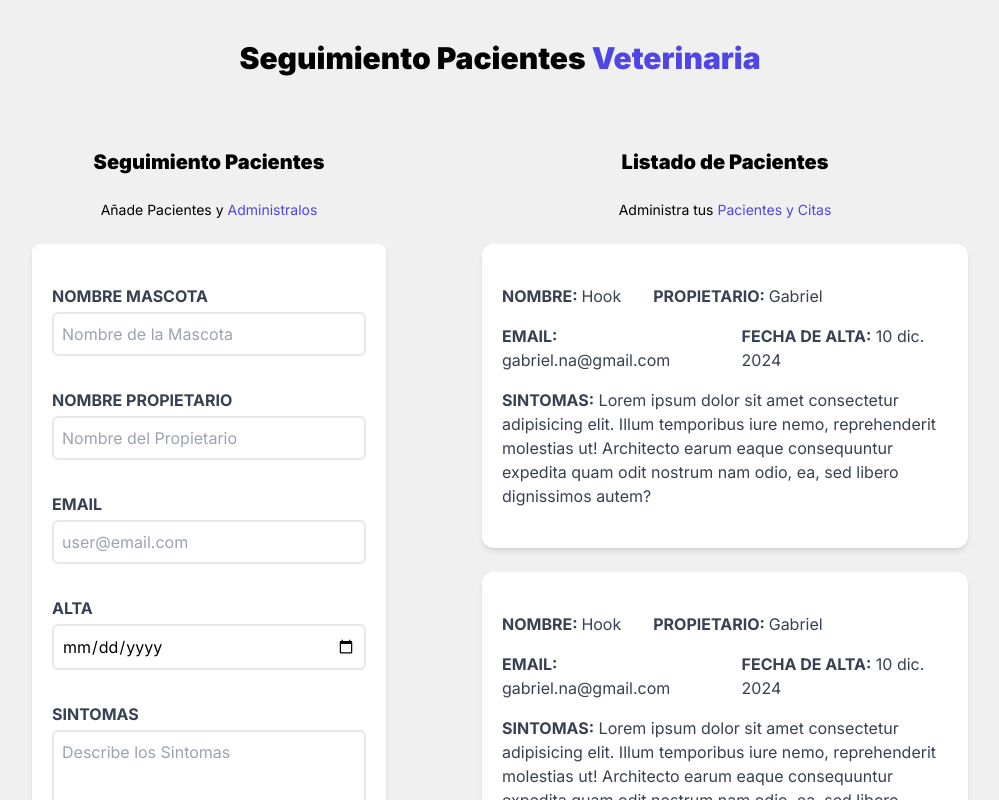
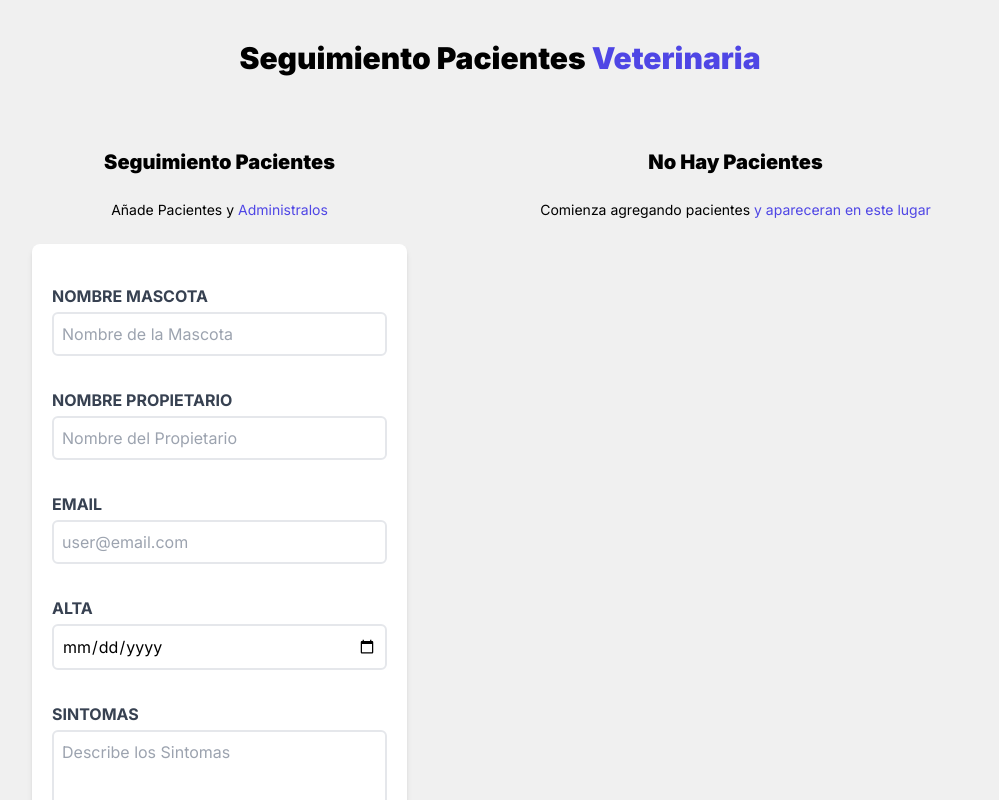
Before and after one commit to NunezGabriel/Vet-monitoring, a Next.js app: page / in a window 1280 px wide. Shown: the top 800 px of the page, without its empty margins (140-1139 px from the left). Built offline with nearby package versions, Linux system fonts and the light colour scheme.

Commit message:
creating and render pacientes

```diff
--- a/src/app/page.js
+++ b/src/app/page.js
@@ -12,7 +12,7 @@ export default function Home() {
       <HeaderComponent />
       <section className="mt-10 flex flex-col gap-8 md:flex-row max-w-[1000px] mx-auto md:justify-between">
         <PacienteForm setPacientes={setPacientes} pacientes={pacientes} />
-        <ListadoPacientes />
+        <ListadoPacientes pacientes={pacientes} />
       </section>
     </>
   );
--- a/src/components/Form.jsx
+++ b/src/components/Form.jsx
@@ -1,5 +1,6 @@
 "use client";
 import { useEffect, useState } from "react";
+import ErrorComponent from "./error";
 
 const PacienteForm = ({ setPacientes, pacientes }) => {
   const [nombre, setNombre] = useState("");
@@ -21,6 +22,13 @@ const PacienteForm = ({ setPacientes, pacientes }) => {
       setError(false);
     }
     /////////////////////////////////////
+    const generarID = () => {
+      const random = Math.random().toString(36);
+      const fecha = Date.now().toString(36);
+
+      return random + fecha;
+    };
+    /////////////////////////////////////
     //objeto de paciente
     const objetoPaciente = {
       //no es necesario poner key y value solo basta con el key ya que si el key va a tener el mismo valor que el value por las nuevas feaatures de js se puede poner asi, te ahorras text :)
@@ -29,6 +37,7 @@ const PacienteForm = ({ setPacientes, pacientes }) => {
       email,
       alta,
       sintomas,
+      id: generarID(),
     };
     //agregando datos del form al state
     setPacientes([...pacientes, objetoPaciente]); //hacemos esto prq si solo agregamos objeto paciente se va a reescribir cada vez que agregarmso un paciente nuevo pero con esto hacemos una copia de lo que habia antes en el array y agregamos un nuevo paciente :)
@@ -50,11 +59,12 @@ const PacienteForm = ({ setPacientes, pacientes }) => {
         onSubmit={handleSubmit}
         className="flex flex-col gap-8 bg-white shadow-md rounded-lg py-10 px-5"
       >
-        {
-          error && (
-            <div className="text-red-600">* ERROR llena todos los campos</div>
-          ) /*Ponemoos doble && para decir si error es tru pasa eso, asi nos evitamos poner un caso false */
-        }
+        {error && (
+          <ErrorComponent>
+            <p>* ERROR llena todos los campos</p>
+          </ErrorComponent>
+        )}
+
         <div className="flex flex-col gap-1">
           <label
             htmlFor="first-input"
--- /dev/null
+++ b/src/components/error.jsx
@@ -0,0 +1,9 @@
+const ErrorComponent = ({ children }) => {
+  return (
+    <div className="text-red-600">
+      <p>{children}</p>
+    </div> /*Ponemoos doble && para decir si error es tru pasa eso, asi nos evitamos poner un caso false */
+  );
+};
+
+export default ErrorComponent;
--- a/src/components/listadoPacientes.jsx
+++ b/src/components/listadoPacientes.jsx
@@ -1,20 +1,31 @@
 import Paciente from "./paciente";
 
-const ListadoPacientes = () => {
+const ListadoPacientes = ({ pacientes }) => {
   return (
-    <div className="p-8 max-w-[550px] flex flex-col gap-6 md:h-screen overflow-y-scroll">
-      <h1 className="text-xl font-black text-center">Listado de Pacientes</h1>
-      <h5 className="text-sm text-center">
-        Administra tus
-        <span className="text-indigo-600"> Pacientes y Citas</span>
-      </h5>
-      <Paciente />
-      <Paciente />
-      <Paciente />
-      <Paciente />
-      <Paciente />
-      <Paciente />
-    </div>
+    <>
+      {pacientes.length == 0 ? (
+        <div className="p-8 max-w-[550px] mx-auto flex flex-col gap-6 md:h-screen overflow-y-scroll">
+          <h1 className="text-xl font-black text-center">No Hay Pacientes </h1>
+          <h5 className="text-sm text-center">
+            Comienza agregando pacientes
+            <span className="text-indigo-600"> y apareceran en este lugar</span>
+          </h5>
+        </div>
+      ) : (
+        <div className="p-8 max-w-[550px] mx-auto flex flex-col gap-6 md:h-screen overflow-y-scroll">
+          <h1 className="text-xl font-black text-center">
+            Listado de Pacientes
+          </h1>
+          <h5 className="text-sm text-center">
+            Administra tus
+            <span className="text-indigo-600"> Pacientes y Citas</span>
+          </h5>
+          {pacientes.map((e) => {
+            return <Paciente key={e.id} e={e} />;
+          })}
+        </div>
+      )}
+    </>
   );
 };
 
--- a/src/components/paciente.jsx
+++ b/src/components/paciente.jsx
@@ -1,34 +1,29 @@
-const Paciente = () => {
+const Paciente = ({ e }) => {
   return (
     <div className="bg-white shadow-md flex flex-col gap-4  p-5 py-10 rounded-xl">
       <div className="md:flex gap-8">
         <p className="font-bold text-gray-700 uppercase">
-          Nombre: <span className="font-normal normal-case">Hook</span>
+          Nombre: <span className="font-normal normal-case">{e.nombre}</span>
         </p>
         <p className="font-bold text-gray-700 uppercase">
-          Propietario: <span className="font-normal normal-case">Gabriel</span>
+          Propietario:{" "}
+          <span className="font-normal normal-case">{e.propietario}</span>
         </p>
       </div>
 
       <div className="md:flex gap-8">
         <p className="font-bold text-gray-700 uppercase">
           Email:
-          <span className="font-normal normal-case"> gabriel.na@gmail.com</span>
+          <span className="font-normal normal-case"> {e.email}</span>
         </p>
         <p className="font-bold text-gray-700 uppercase">
           Fecha de alta:
-          <span className="font-normal normal-case"> 10 dic. 2024</span>
+          <span className="font-normal normal-case"> {e.alta}</span>
         </p>
       </div>
       <p className="font-bold text-gray-700 uppercase">
         Sintomas:
-        <span className="font-normal normal-case">
-          {" "}
-          Lorem ipsum dolor sit amet consectetur adipisicing elit. Illum
-          temporibus iure nemo, reprehenderit molestias ut! Architecto earum
-          eaque consequuntur expedita quam odit nostrum nam odio, ea, sed libero
-          dignissimos autem?
-        </span>
+        <span className="font-normal normal-case"> {e.sintomas}</span>
       </p>
     </div>
   );
```
